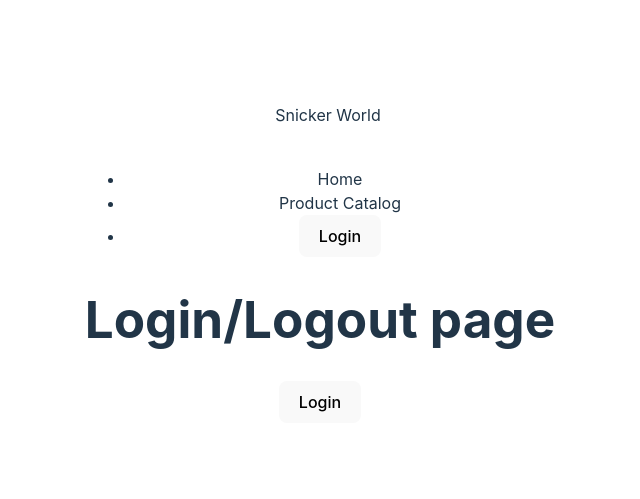
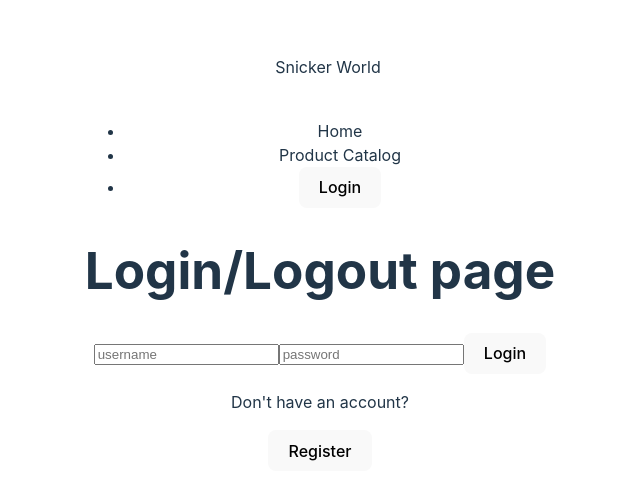
Before and after one commit to ClivanL/e-commerce-app-React, a React (Vite) app: page /login in a window 1280 px wide. Shown: the part 137-636 px from the top of the page, without its empty margins (320-960 px from the left). Built offline with nearby package versions, Linux system fonts and the light colour scheme; some icons are missing.

Commit message:
added username and password for login and logout page, to tally with pre-seeded username and password data

```diff
--- a/src/pages/Login.tsx
+++ b/src/pages/Login.tsx
@@ -1,19 +1,38 @@
 import {useNavigate} from 'react-router-dom'
 import NavbarNoLogin from "../components/NavbarNoLogin";
+import users from '../../userAccounts.json'
 
 function Login({setLogin}:any){
+
     const navigate=useNavigate();
-    const handleLogin=()=>{
-        setLogin(true);
-        navigate("/")
+    const handleLogin=(event:any)=>{
+        event.preventDefault();
+        console.log(event.target.username.value);
+        const condition=users.filter((item)=>item.username===event.target.username.value && item.password===event.target.password.value)
+        console.log(condition)
+        if (condition.length!==0){
+            setLogin(true);
+            navigate("/");
+        }
+        else{
+            alert("Username or password is wrong. Please re-enter.")
+        }
+
+
     }
     return (<>
     <NavbarNoLogin/>
     <h1>Login/Logout page</h1>
     <div>
-    <button onClick={handleLogin}>Login</button>
+        <form onSubmit={handleLogin}>
+        <input id="username" placeholder="username"/>
+        <input id="password" placeholder="password" type="password" autoComplete='true'/>
+        <button>Login</button>
+        </form>
+
     </div>
-
+    <p>Don't have an account?</p>
+    <button>Register</button>
     </>)
 }
 
```
